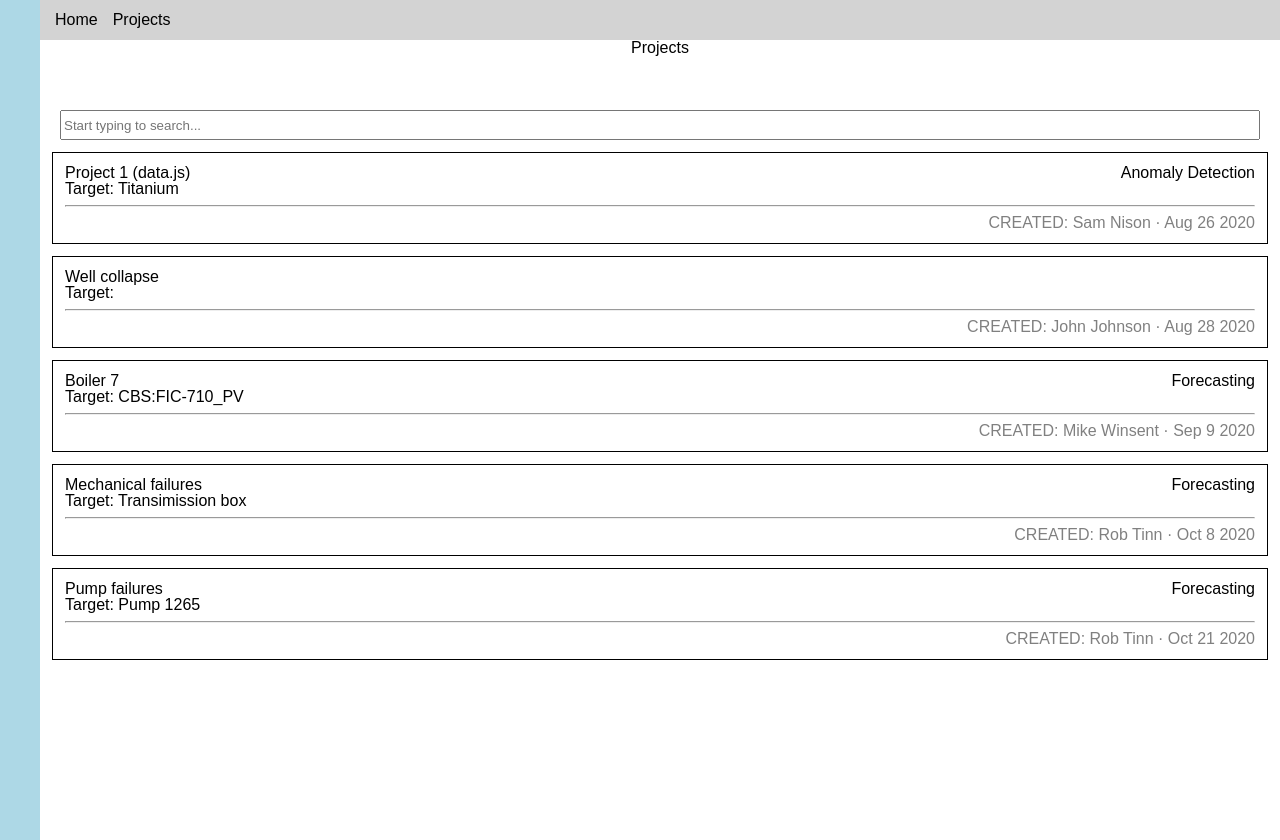
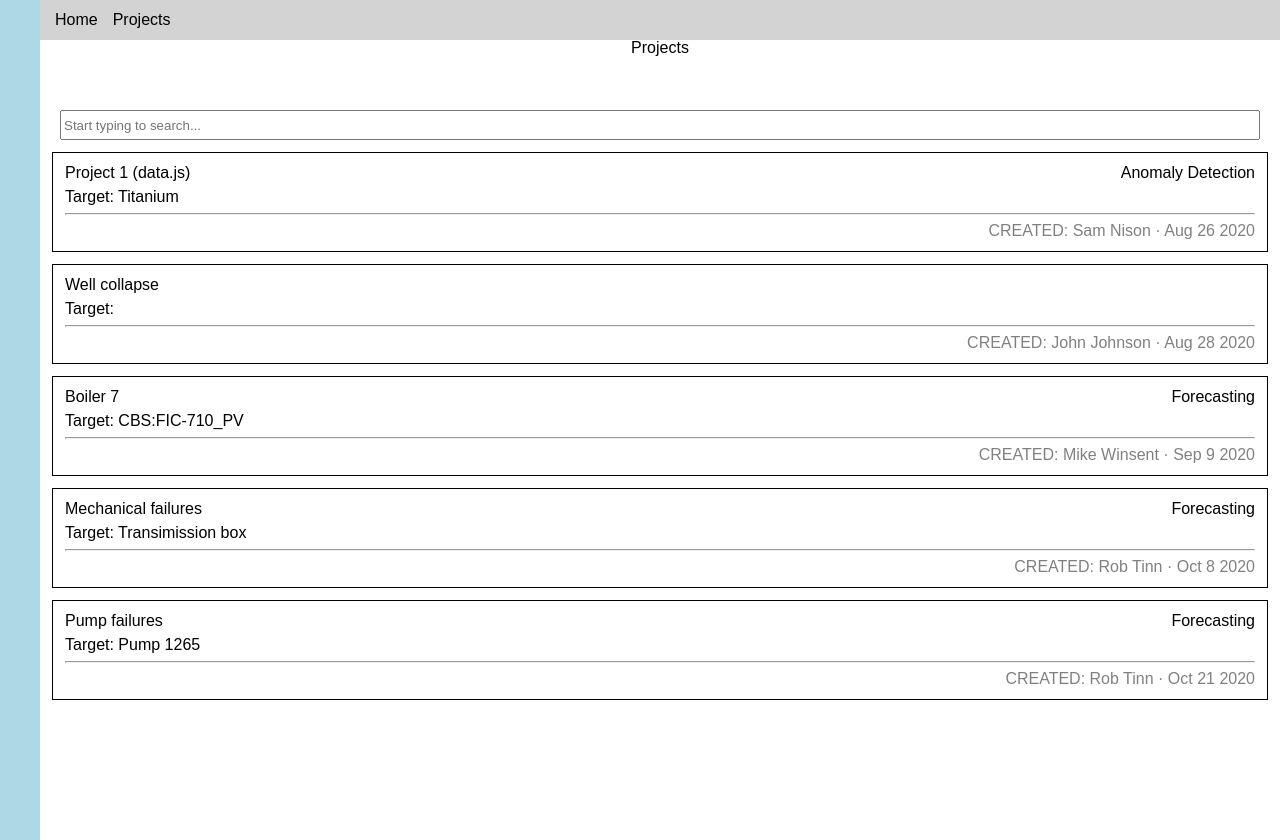
Before and after one commit to RaoulGeorge/canvasai-interview, a React (Create React App) app: page / in a window 1280 px wide. Built offline with nearby package versions, Linux system fonts and the light colour scheme.

Commit message:
refactor: replace classNames with styled components

```diff
--- a/src/components/Project.js
+++ b/src/components/Project.js
@@ -6,17 +6,17 @@ export default function Project({name, template, target, createdByUser, createdD
   return (
     <Wrapper>
       <Header>
-        <h1 className="project__name">{name}</h1>
-        <h4 className="project__template">{template}</h4>
+        <ProjectName>{name}</ProjectName>
+        <ProjectTemplate>{template}</ProjectTemplate>
       </Header>
       <Main>
-        <p>Target: {target}</p>
+        <ProjectTarget>Target: {target}</ProjectTarget>
         <hr />
       </Main>
       <Footer>
-        <h4>
+        <ProjectDate>
           CREATED: {createdByUser} &middot; { getFormattedDate(createdDate)}
-        </h4>
+        </ProjectDate>
       </Footer>
     </Wrapper>
   );
@@ -30,18 +30,24 @@ const Wrapper = styled.div`
 
 const Header = styled.header`
   display: flex;
+  margin-bottom: 8px;
+`;
 
-  h1, h2 {
-    flex: 1;
-  }
+const ProjectName = styled.h1`
+  flex: 1;
+  text-align: left;
+`;
 
-  .project__name {
-    text-align: left;
-  }
+const ProjectTemplate = styled.h2`
+  flex: 1;
+  text-align: right;
+`;
 
-  .project__template {
-    text-align: right;
-  }
+const ProjectTarget = styled.p``;
+
+const ProjectDate = styled.h4`
+  color: grey;
+  text-align: right;
 `;
 
 const Main = styled.main`
@@ -49,8 +55,4 @@ const Main = styled.main`
 `;
 
 const Footer = styled.footer`
-  h4 {
-    color: grey;
-    text-align: right;
-  }
 `;
```
